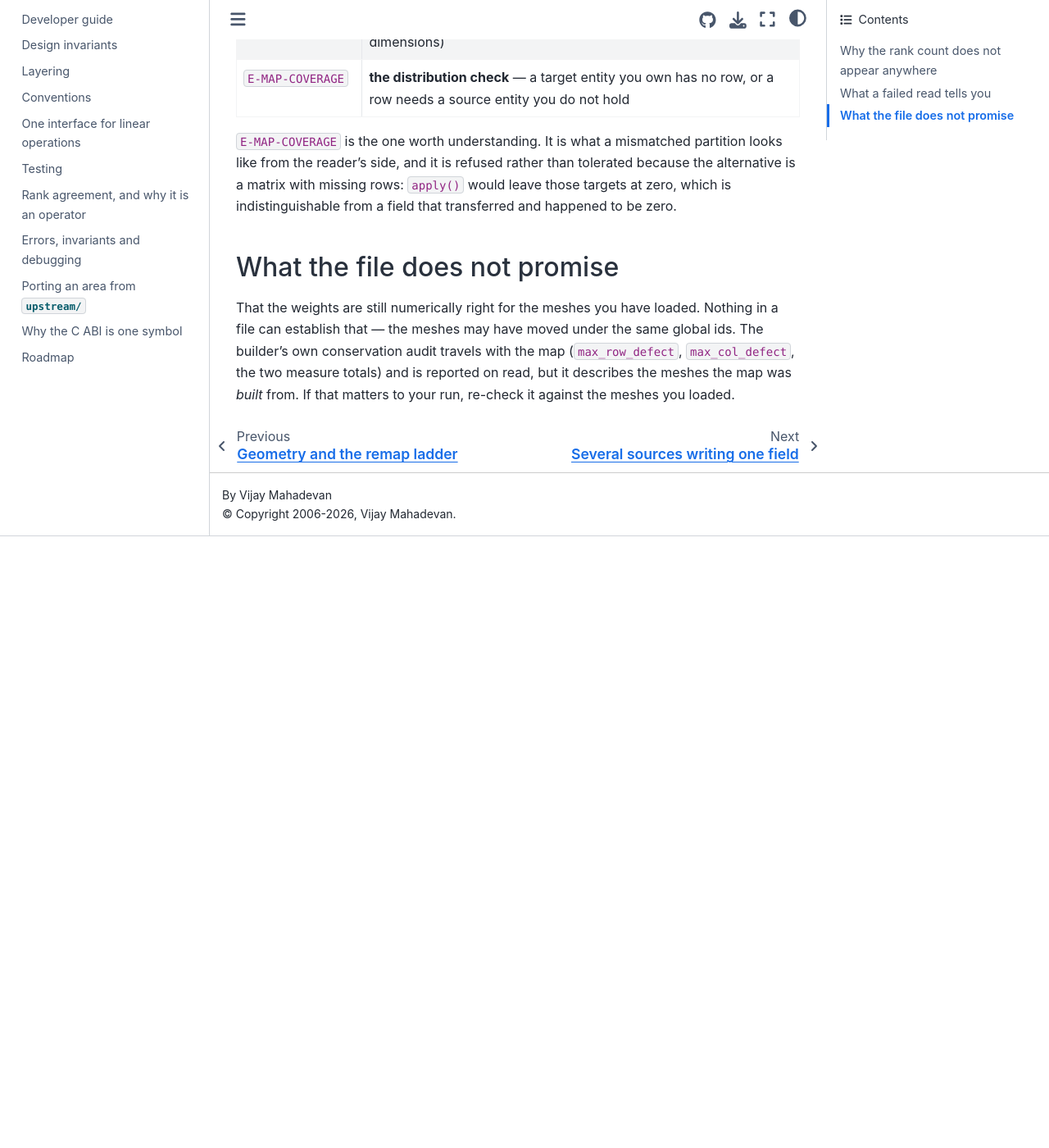
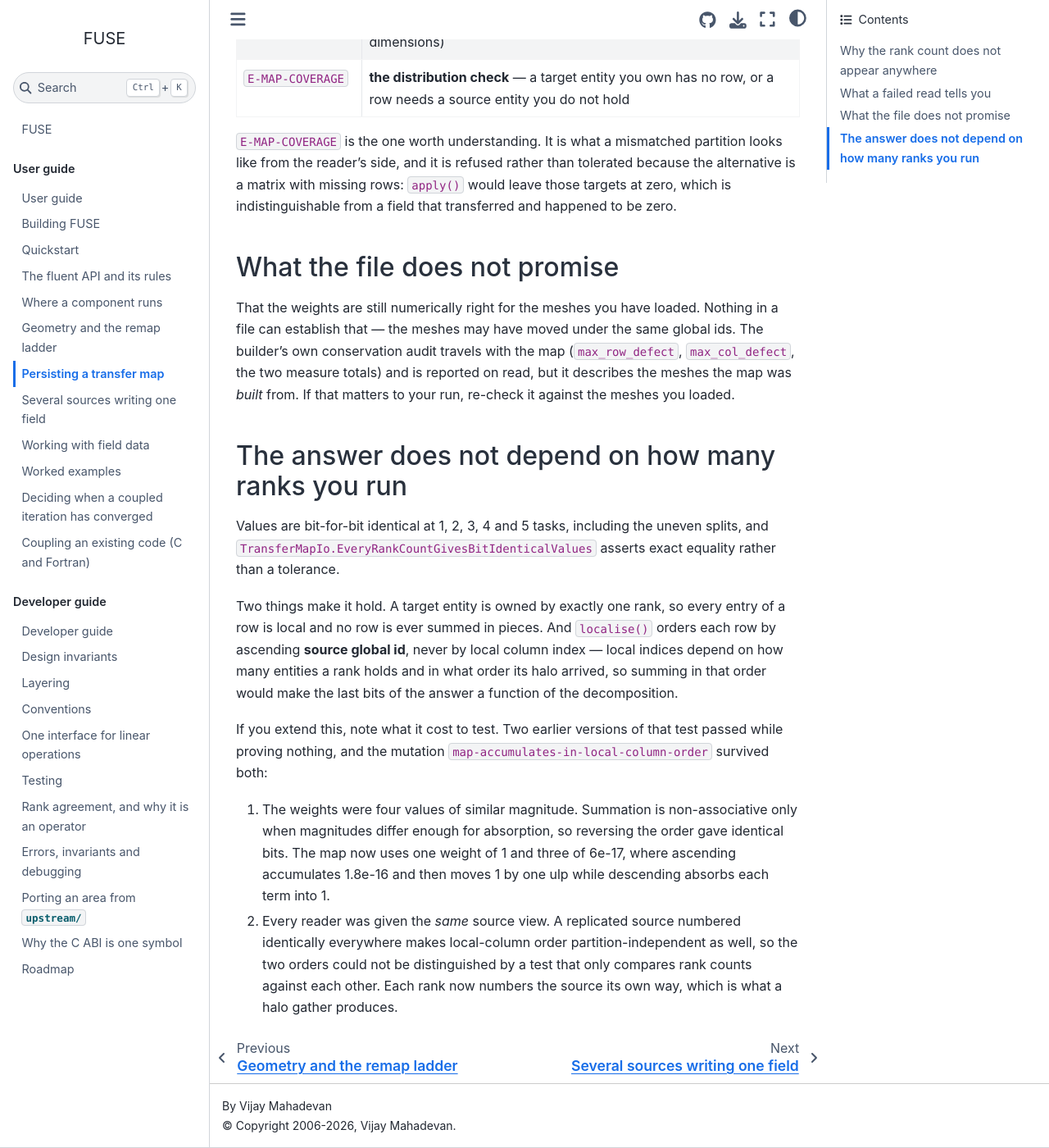
Before and after one commit to vijaysm/fuse, a Sphinx documentation site: the page built from docs/user/transfer-maps.md, in a window 1280 px wide and 1400 px high, scrolled down 1537 px. Shown: the whole window at 82% size. Built offline with Sphinx 7.4.7 and the Sphinx Book theme 1.1.4, drawn with Linux system fonts in a browser that asks for light colours; before the commit the page ends 2191 px from its top, so only the background shows below that.

Commit message:
Record what the bit-for-bit claim cost to test
Two versions of the test passed while the accumulation-order mutation survived; the reasons are worth keeping for whoever extends it.

```diff
--- a/docs/user/transfer-maps.md
+++ b/docs/user/transfer-maps.md
@@ -71,3 +71,31 @@ same global ids. The builder's own conservation audit travels with the map
 (`max_row_defect`, `max_col_defect`, the two measure totals) and is reported
 on read, but it describes the meshes the map was *built* from. If that matters
 to your run, re-check it against the meshes you loaded.
+
+## The answer does not depend on how many ranks you run
+
+Values are bit-for-bit identical at 1, 2, 3, 4 and 5 tasks, including the
+uneven splits, and `TransferMapIo.EveryRankCountGivesBitIdenticalValues`
+asserts exact equality rather than a tolerance.
+
+Two things make it hold. A target entity is owned by exactly one rank, so
+every entry of a row is local and no row is ever summed in pieces. And
+`localise()` orders each row by ascending **source global id**, never by local
+column index — local indices depend on how many entities a rank holds and in
+what order its halo arrived, so summing in that order would make the last bits
+of the answer a function of the decomposition.
+
+If you extend this, note what it cost to test. Two earlier versions of that
+test passed while proving nothing, and the mutation
+`map-accumulates-in-local-column-order` survived both:
+
+1. The weights were four values of similar magnitude. Summation is
+   non-associative only when magnitudes differ enough for absorption, so
+   reversing the order gave identical bits. The map now uses one weight of 1
+   and three of 6e-17, where ascending accumulates 1.8e-16 and then moves 1 by
+   one ulp while descending absorbs each term into 1.
+2. Every reader was given the *same* source view. A replicated source numbered
+   identically everywhere makes local-column order partition-independent as
+   well, so the two orders could not be distinguished by a test that only
+   compares rank counts against each other. Each rank now numbers the source
+   its own way, which is what a halo gather produces.
```
Also changed, not shown: build-evidence/backend-mutations.md (+2 -2 lines).
